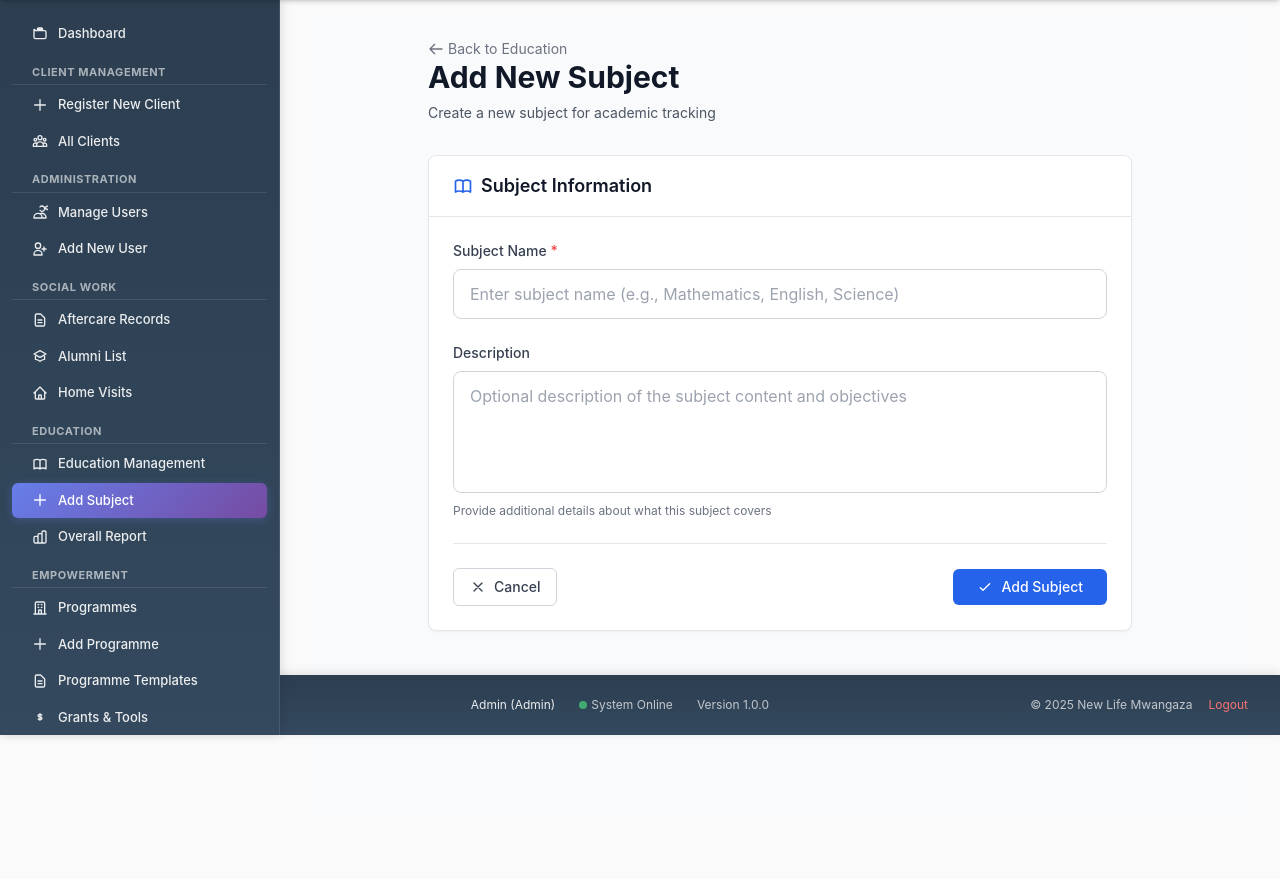
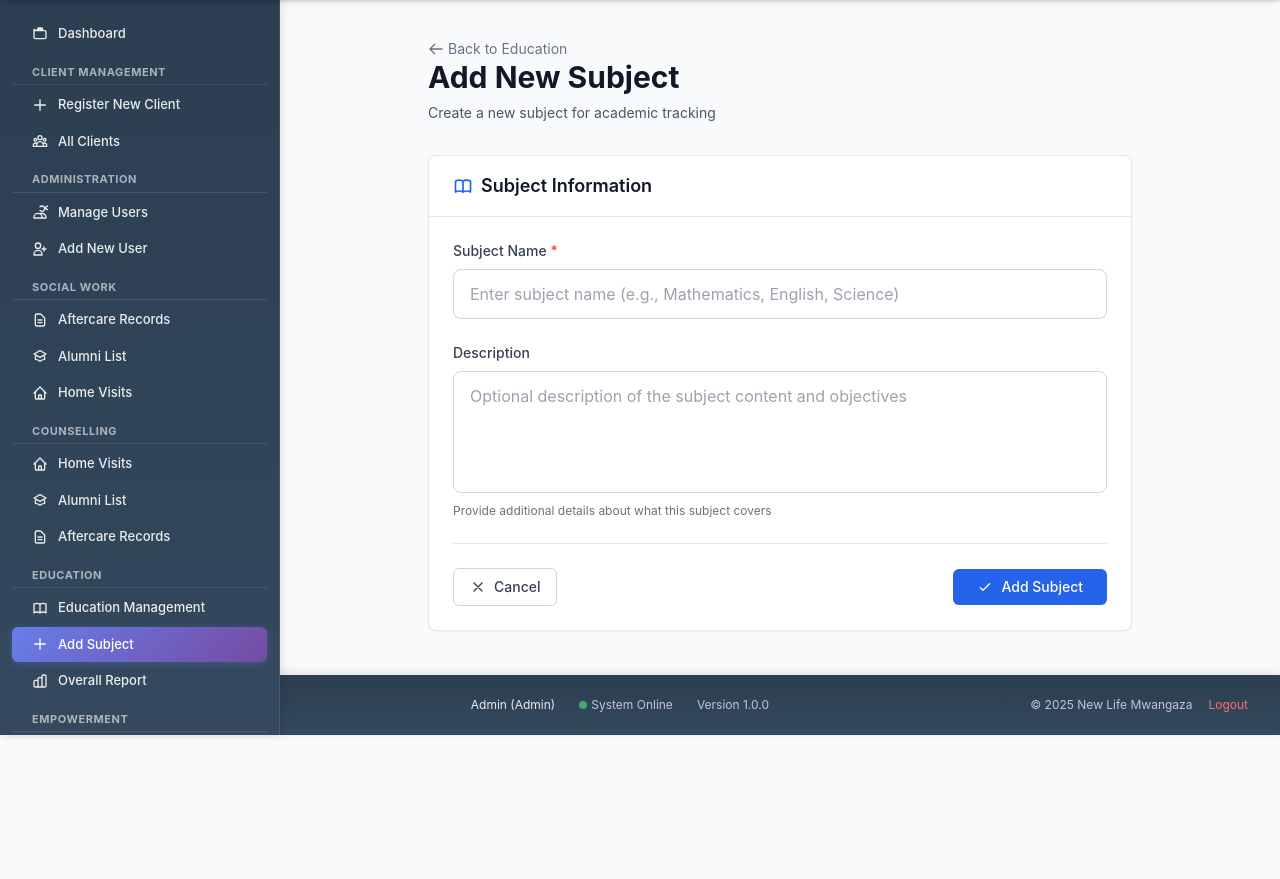
Before and after one commit to jeymo092/NLMRC, a Flask app: page /add_subject in a window 1280 px wide. Shown: the part 65-944 px from the top of the page. Run offline with Flask 3, Linux system fonts and the light colour scheme; a user stored in the database is signed in; some libraries are stand-ins or nearby versions.

Commit message:
Assistant checkpoint: Add Counselling section to admin sidebar
Assistant generated file changes:
- templates/base.html: Add Counselling section header for admin sidebar

---

User prompt:

also see the counselling on admin sidebar like other dep

Replit-Commit-Author: Assistant
Replit-Commit-Session-Id: 9848f06c-dcab-47d3-906a-834f3f17e0b5

```diff
--- a/templates/base.html
+++ b/templates/base.html
@@ -862,6 +862,30 @@
                 Home Visits
             </a>
 
+            <!-- Counselling (Admin Access) -->
+            <div class="sidebar-header">Counselling</div>
+
+            <a href="{{ url_for('home_visits') }}" class="sidebar-link">
+                <svg class="icon" fill="none" stroke="currentColor" viewBox="0 0 24 24">
+                    <path stroke-linecap="round" stroke-linejoin="round" stroke-width="2" d="M3 12l2-2m0 0l7-7 7 7M5 10v10a1 1 0 001 1h3m10-11l2 2m-2-2v10a1 1 0 01-1 1h-3m-6 0a1 1 0 001-1v-4a1 1 0 011-1h2a1 1 0 011 1v4a1 1 0 001 1m-6 0h6"></path>
+                </svg>
+                Home Visits
+            </a>
+
+            <a href="{{ url_for('alumni') }}" class="sidebar-link">
+                <svg class="icon" fill="none" stroke="currentColor" viewBox="0 0 24 24">
+                    <path stroke-linecap="round" stroke-linejoin="round" stroke-width="2" d="M12 14l9-5-9-5-9 5 9 5z M12 14l6.16-3.422a12.083 12.083 0 01.665 6.479A11.952 11.952 0 0012 20.055a11.952 11.952 0 00-6.824-2.998 12.078 12.078 0 01.665-6.479L12 14z"></path>
+                </svg>
+                Alumni List
+            </a>
+
+            <a href="{{ url_for('aftercare') }}" class="sidebar-link">
+                <svg class="icon" fill="none" stroke="currentColor" viewBox="0 0 24 24">
+                    <path stroke-linecap="round" stroke-linejoin="round" stroke-width="2" d="M9 12h6m-6 4h6m2 5H7a2 2 0 01-2-2V5a2 2 0 012-2h5.586a1 1 0 01.707.293l5.414 5.414a1 1 0 01.293.707V19a2 2 0 01-2 2z"></path>
+                </svg>
+                Aftercare Records
+            </a>
+
             <!-- Education (Admin Access) -->
             <div class="sidebar-header">Education</div>
 
```
